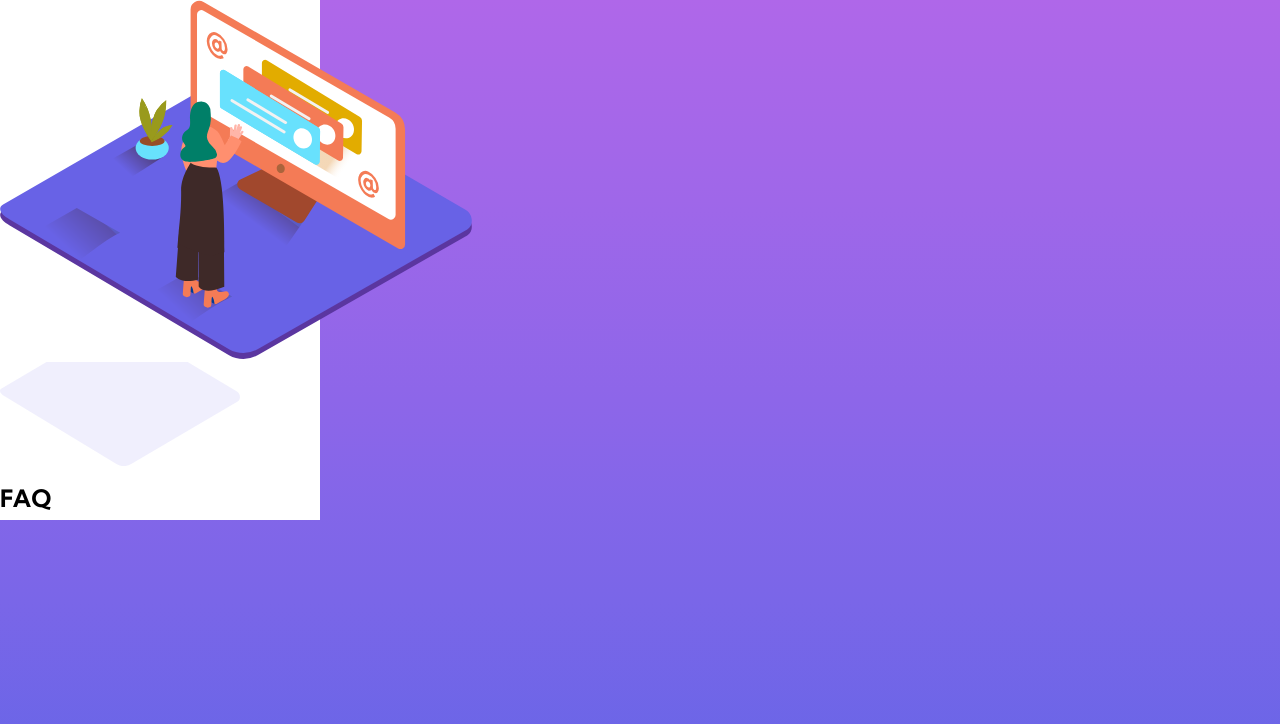
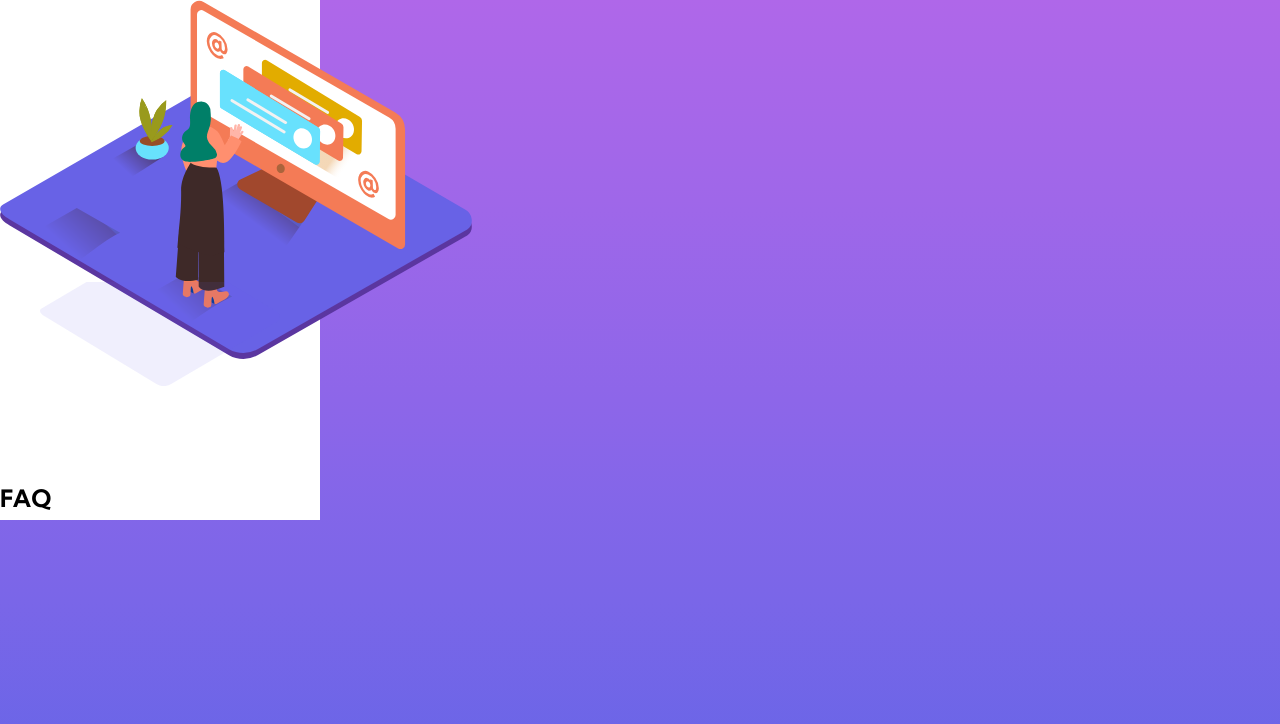
Before and after one commit to dylancbailey/FAQ-Accordion-Card, a plain HTML site: page index.html in a window 1280 px wide. Drawn offline with Linux system fonts and the light colour scheme.

Commit message:
Adds img tags

```diff
--- a/index.html
+++ b/index.html
@@ -13,13 +13,13 @@
 <body>
   <main>
     <div class="card">
-      <div class="img">
+      <div class="card-img">
         <picture>
-          <source class="img-woman-desktop" media="(min-width: 1000px)" srcset="images/illustration-woman-online-desktop.svg">
-          <img class="img-woman-mobile" src="images/illustration-woman-online-mobile.svg" alt="">
+          <source class="card-img-woman-desktop" media="(min-width: 1000px)" srcset="images/illustration-woman-online-desktop.svg">
+          <img class="card-img-woman-mobile" src="images/illustration-woman-online-mobile.svg" alt="">
         </picture>
-        <img src="images/bg-pattern-mobile.svg" alt="">
-        <img class="hidden" src="images/illustration-box-desktop.svg" alt="">
+        <img class="card-img-shadow-mobile" src="images/bg-pattern-mobile.svg" alt="">
+        <img class="card-img-desktop hidden" src="images/illustration-box-desktop.svg" alt="">
       </div>
       <h1 class="card-title">FAQ</h1>
       <div class="accordion">
--- a/scss/base/_card.scss
+++ b/scss/base/_card.scss
@@ -6,4 +6,14 @@
     width: 320px;
     height: 520px;
     background-color: white;
+
+    &-img {
+        position: relative;
+
+        &-shadow-mobile {
+            position: relative;
+            top: -80px;
+            right: -40px;
+        }
+    }
 }
```
Also changed, not shown: css/styles.css, 1 other file.
